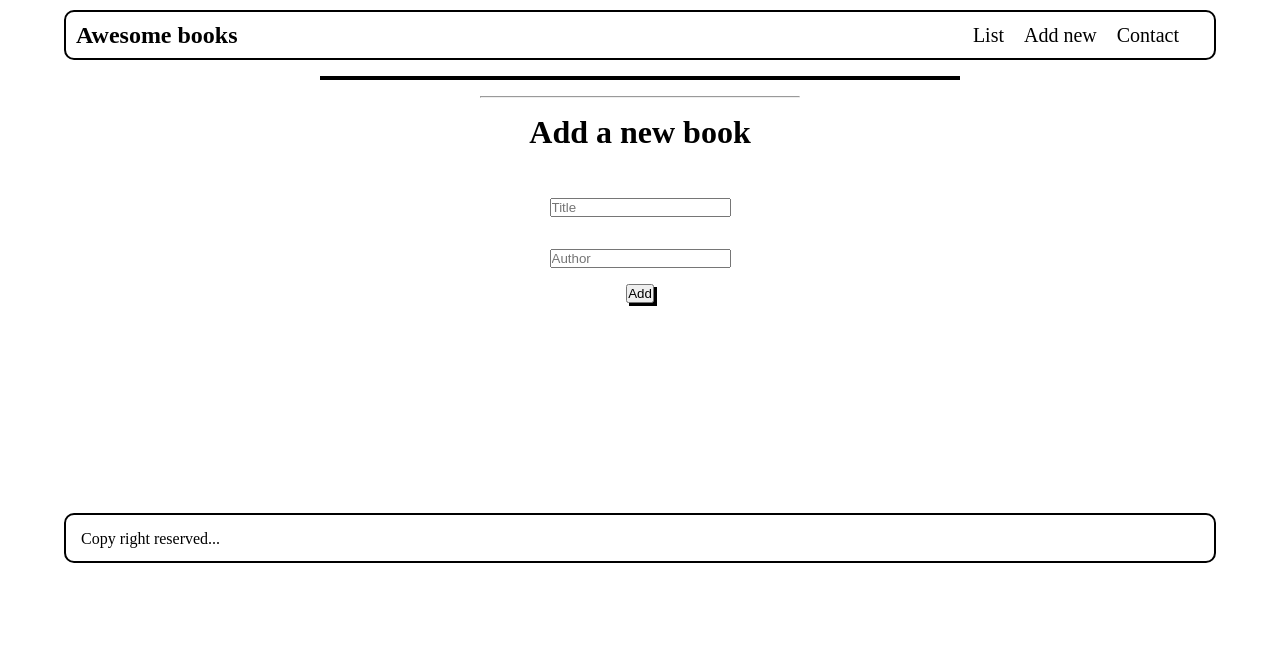
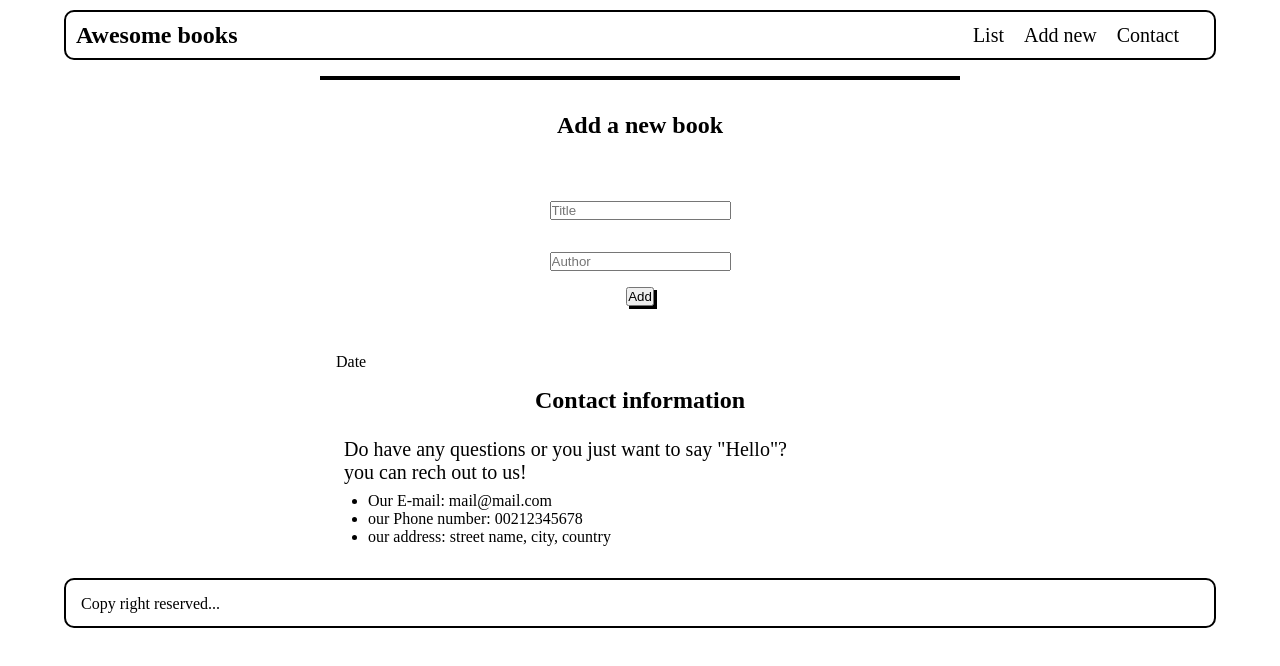
Before and after one commit to MostafaShahat2021/Awesome-books-Project, a plain HTML site: page index.html in a window 1280 px wide. Drawn offline with Linux system fonts and the light colour scheme.

Commit message:
Add contact navigation

```diff
--- a/index.html
+++ b/index.html
@@ -14,9 +14,9 @@
         <nav class="top-nav">
             <h1 class="top-h1">Awesome books</h1>
             <ul class="mylist">
-                <li><a href="">List</a></li>
-                <li><a href="">Add new</a></li>
-                <li><a href="">Contact</a></li>
+                <li class="list"><a href="">List</a></li>
+                <li class="add-new"><a href="">Add new</a></li>
+                <li class="contact-us"><a href="">Contact</a></li>
             </ul>
         </nav>
         <div class="our-date"></div>
@@ -24,18 +24,34 @@
 
     <section class="container">
     </section>
-    <hr>
+
+    <section class="add-book">
     <h1>Add a new book</h1>
-    <div class="add-book">
         <form>
             <input class="book-title" type="text" name="tite" id="" placeholder="Title">
             <input class="author-name" type="text" name="author" id="" placeholder="Author">
             <button class="add-btn" type="submit">Add</button>
         </form>
-        <footer>
-            <p>Copy right reserved...</p>
-        </footer>
-    </div>
+    </section>
+
+    <section class="contact">
+        <p>Date</p>
+        <h2 class="heading">Contact information</h2>
+        <article>
+            <p>Do have any questions or you just want to say "Hello"? <br>
+                you can rech out to us!
+            </p>
+            <ul>
+                <li>Our E-mail: mail@mail.com</li>
+                <li>our Phone number: 00212345678</li>
+                <li>our address: street name, city, country</li>
+            </ul>
+        </article>
+    </section>
+
+    <footer>
+        <p>Copy right reserved...</p>
+    </footer>
     <script src="main.js"></script>
 </body>
 
--- a/main.js
+++ b/main.js
@@ -67,3 +67,17 @@ form.addEventListener('submit', (e) => {
 });
 
 window.onload = showBooks();
+
+const topNav = document.querySelector('.top-nav');
+// console.log(topNav);
+const contactLink = document.querySelector('.contact-us');
+// console.log(contactLink);
+const listOfBooks = document.querySelector('.container');
+// console.log(listOfBooks);
+const booksection = document.querySelector('.add-book');
+contactLink.addEventListener('click', (e) => {
+  e.preventDefault();
+  // console.log('Okay');
+  listOfBooks.style.display = 'none';
+  booksection.style.display = 'none';
+});
--- a/style.css
+++ b/style.css
@@ -130,9 +130,31 @@ footer {
   width: 90%;
   border-radius: 10px;
   height: 50px;
-  margin-top: 180px;
+  /* margin-top: 180px; */
+  margin: 1rem auto;
 }
 
 footer p {
   padding: 15px;
 }
+
+.contact {
+  width: 50%;
+  margin: 1rem auto;
+  padding: 1rem;
+}
+
+.heading {
+  width: 80%;
+  margin: 1rem auto;
+  text-align: center;
+}
+
+.contact article p {
+  font-size: 20px;
+  padding: 0.5rem;
+}
+
+.contact ul {
+  margin-left: 2rem;
+}
```
